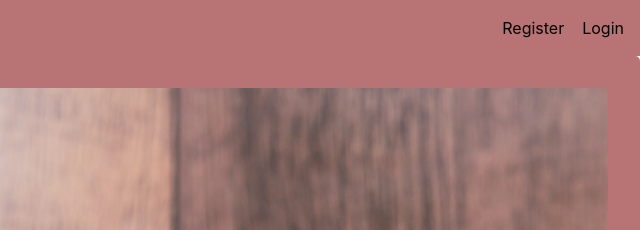
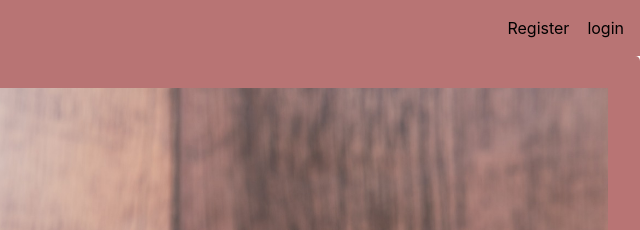
Before and after one commit to Shrutikabadode16/shoppingweb.github.io, a plain HTML site: page index1.html in a window 1280 px wide. Shown: the top 230 px of the page, 640-1280 px from the left. Drawn offline with nearby package versions, Linux system fonts and the light colour scheme.

Commit message:
update index1.html

```diff
--- a/index1.html
+++ b/index1.html
@@ -45,7 +45,7 @@
     </ul>
     <span class="navbar-text">
       <a href="#registermodal" data-toggle="modal"> Register </a> &nbsp;&nbsp;
-      <a href="#loginmodal" data-toggle="modal"> Login </a>
+      <a href="#loginmodal" data-toggle="modal"> login  </a>
     </span>
   </div>
 </nav>
```
